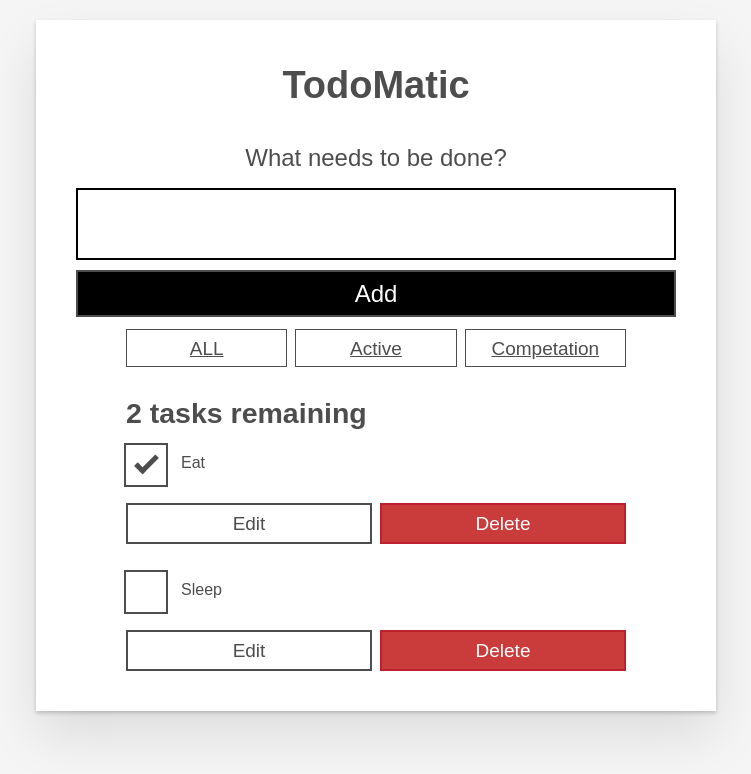
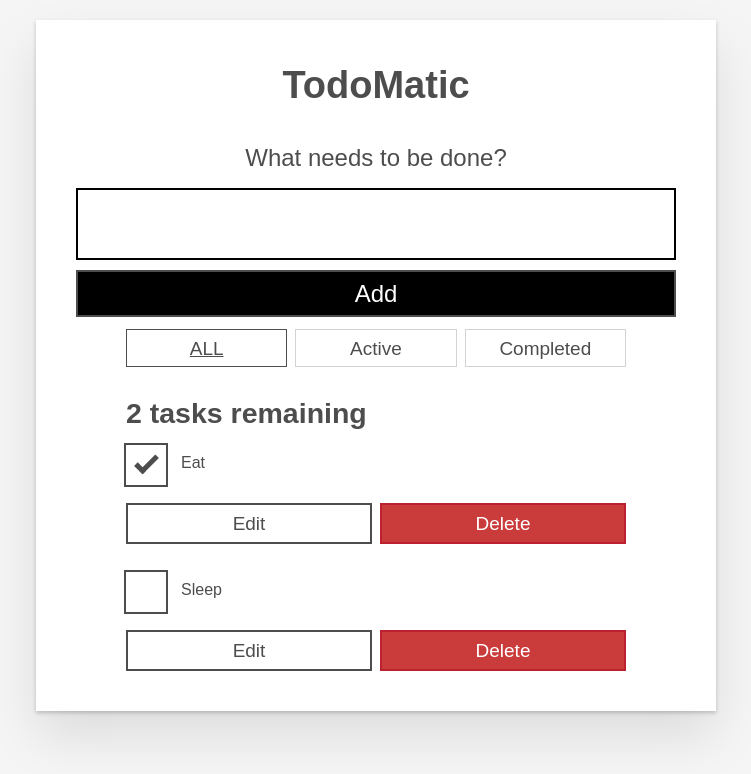
Before and after one commit to yxclouds/happy-react, a React (Create React App) app: page / in a window 1280 px wide. Shown: the top 774 px of the page, without its empty margins (264-1015 px from the left). Built offline with nearby package versions, Linux system fonts and the light colour scheme.

Commit message:
finish filter tasks in APP.js and FilterButton.js

```diff
--- a/src/App.js
+++ b/src/App.js
@@ -7,6 +7,7 @@
 export default function App(props) {
 
   const [tasks, setTasks] = useState(props.tasks);
+  const [filter, setFilter] = useState("ALL");
 
   function addTask(name) {
     const newTask = { id: `todo-${nanoid()}`, name, completed: false };
@@ -32,10 +33,8 @@
 
   function toggleTaskCompleted(id) {
     const updatedTasks = tasks.map((task) => {
-      // if this task has the same ID as the edited task
       if (id === task.id) {
-        // use object spread to make a new object
-        // whose `completed` prop has been inverted
+
         return { ...task, completed: !task.completed };
       }
       return task;
@@ -44,8 +43,24 @@
     console.log(updatedTasks);
   }
 
+  const filter_map = {
+    ALL: () => true,
+    Active: (task) => !task.completed,
+    Completed: (task) => task.completed
+  };
 
-  const taskList = tasks.map((task) => (
+  const filter_names = Object.keys(filter_map);
+
+  const filterList = filter_names.map((name) =>
+  (<Filterbutton
+    name={name}
+    key={name}
+    setFilter={setFilter}
+    isPressed={name === filter}
+     />
+  ));
+
+  const taskList = tasks.filter(filter_map[filter]).map((task) => (
     <Todo
       id={task.id}
       name={task.name}
@@ -65,9 +80,7 @@
       <h1>TodoMatic</h1>
       <Form addTask={addTask} />
       <div className="filters btn-group stack-exception">
-        <Filterbutton filtername="ALL" />
-        <Filterbutton filtername="Active" />
-        <Filterbutton filtername="Competation" />
+        {filterList}
       </div>
       <h2 id="list-heading">{headingText}</h2>
       <ul
--- a/src/components/FilterButton.js
+++ b/src/components/FilterButton.js
@@ -1,9 +1,16 @@
 import React from "react";
+
 export default function Filterbutton(props) {
     return (
-        <button type="button" className="btn toggle-btn" aria-pressed="true">
+        <button type="button"
+            className="btn toggle-btn"
+            aria-pressed="true"
+            onClick={()=>props.setFilter(props.name)}
+            aria-pressed={props.isPressed}
+            key={props.name}
+            name={props.name}>
             <span className="visually-hidden">Show </span>
-            <span>{props.filtername}</span>
+            <span>{props.name}</span>
             <span className="visually-hidden"> tasks</span>
         </button>
     );
```
